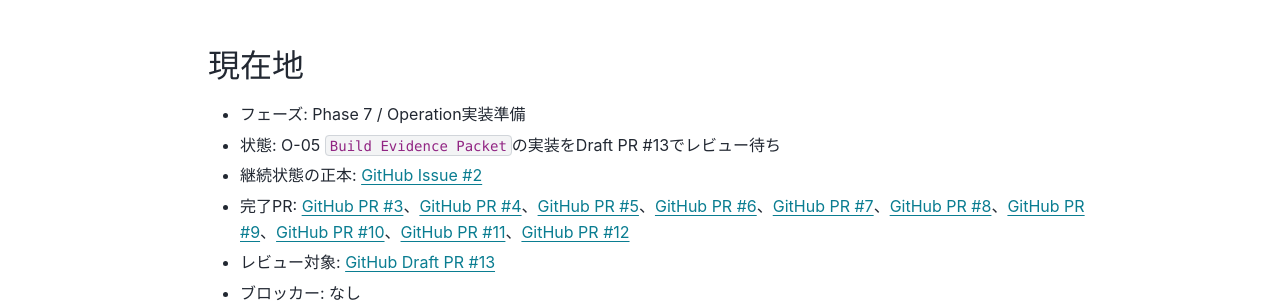
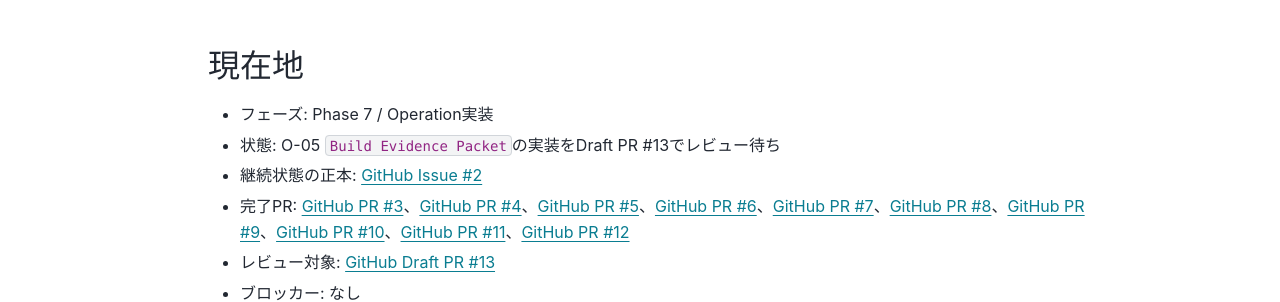
Before and after one commit to mtakagishi/note, a Sphinx documentation site: the page built from docs/agents/knowledge-harness/STATUS.md, in a window 1280 px wide and 900 px high. Shown: the part 232-534 px from the top of the window. Built offline with Sphinx 7.4.7 and the PyData theme 0.15.4, drawn with Linux system fonts in a browser that asks for light colours.

Commit message:
Phase 7の状態を更新

```diff
--- a/docs/agents/knowledge-harness/STATUS.md
+++ b/docs/agents/knowledge-harness/STATUS.md
@@ -4,7 +4,7 @@
 
 ## 現在地
 
-- フェーズ: Phase 7 / Operation実装準備
+- フェーズ: Phase 7 / Operation実装
 - 状態: O-05 `Build Evidence Packet`の実装をDraft PR #13でレビュー待ち
 - 継続状態の正本: [GitHub Issue #2](https://github.com/mtakagishi/note/issues/2)
 - 完了PR: [GitHub PR #3](https://github.com/mtakagishi/note/pull/3)、[GitHub PR #4](https://github.com/mtakagishi/note/pull/4)、[GitHub PR #5](https://github.com/mtakagishi/note/pull/5)、[GitHub PR #6](https://github.com/mtakagishi/note/pull/6)、[GitHub PR #7](https://github.com/mtakagishi/note/pull/7)、[GitHub PR #8](https://github.com/mtakagishi/note/pull/8)、[GitHub PR #9](https://github.com/mtakagishi/note/pull/9)、[GitHub PR #10](https://github.com/mtakagishi/note/pull/10)、[GitHub PR #11](https://github.com/mtakagishi/note/pull/11)、[GitHub PR #12](https://github.com/mtakagishi/note/pull/12)
```
